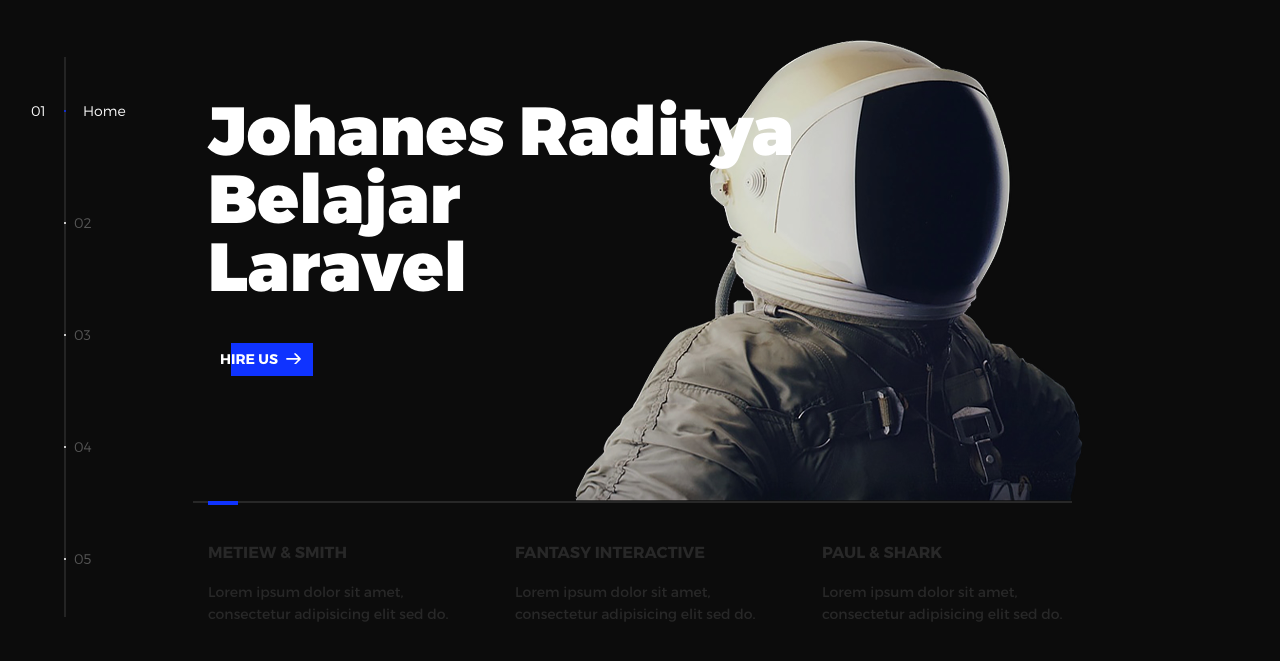
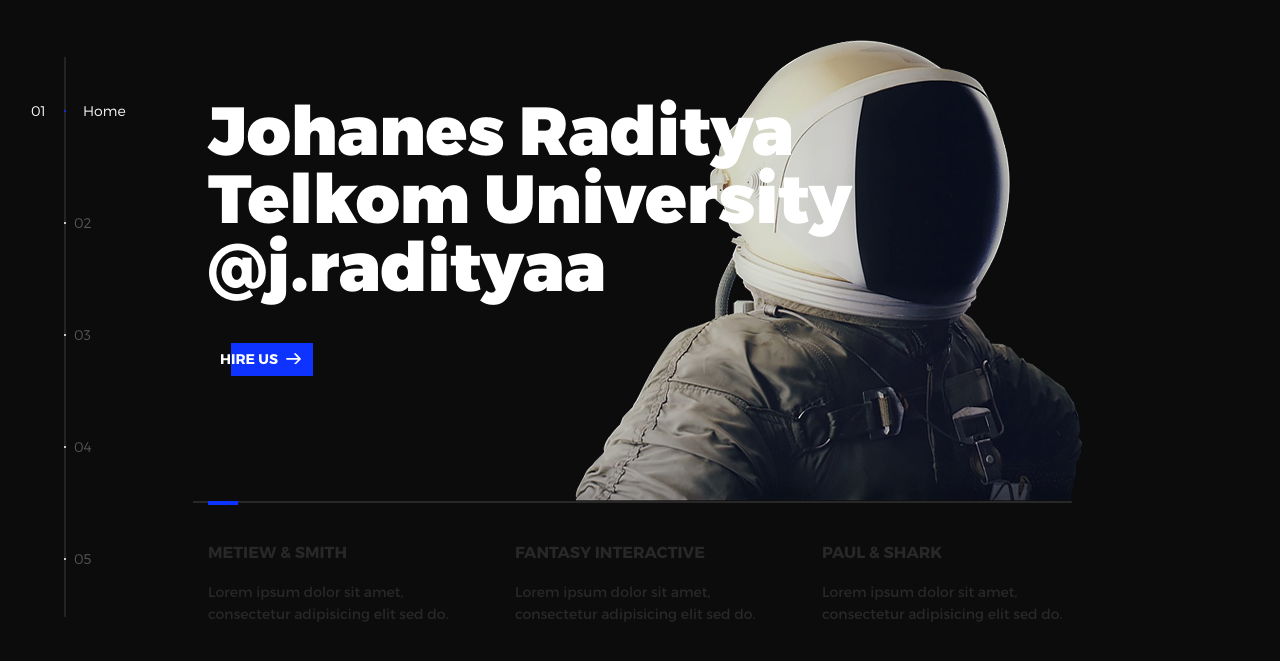
Before and after one commit to erdetey/Modul-9, a plain HTML site: page index.html in a window 1280 px wide. Shown: the part 63-724 px from the top of the page. Drawn offline with nearby package versions, Linux system fonts and the light colour scheme.

Commit message:
Update index.html

```diff
--- a/index.html
+++ b/index.html
@@ -51,7 +51,7 @@
             <li class="l-section section section--is-active">
               <div class="intro">
                 <div class="intro--banner">
-                  <h1>Johanes Raditya <br>Belajar<br>Laravel</h1>
+                  <h1>Johanes Raditya <br>Telkom University<br>@j.radityaa</h1>
                   <button class="cta">Hire Us
                     <svg version="1.1" id="Layer_1" xmlns="http://www.w3.org/2000/svg"
                       xmlns:xlink="http://www.w3.org/1999/xlink" x="0px" y="0px" viewBox="0 0 150 118"
```
